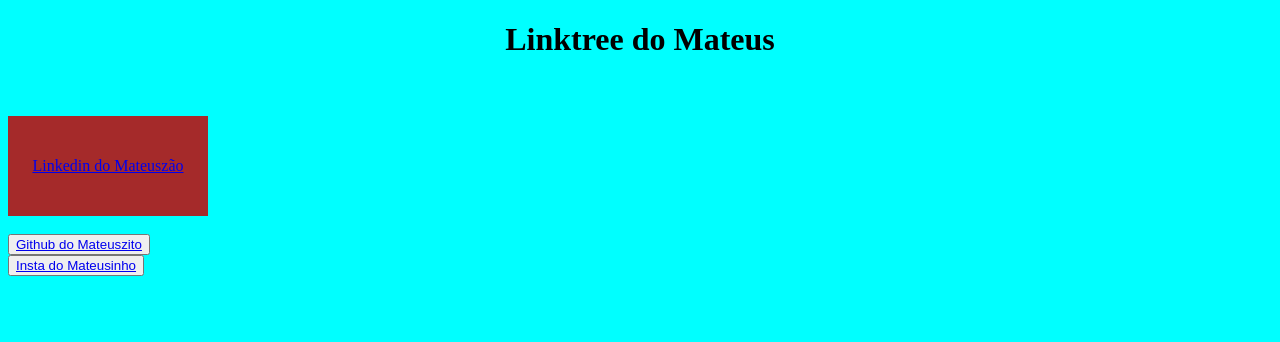
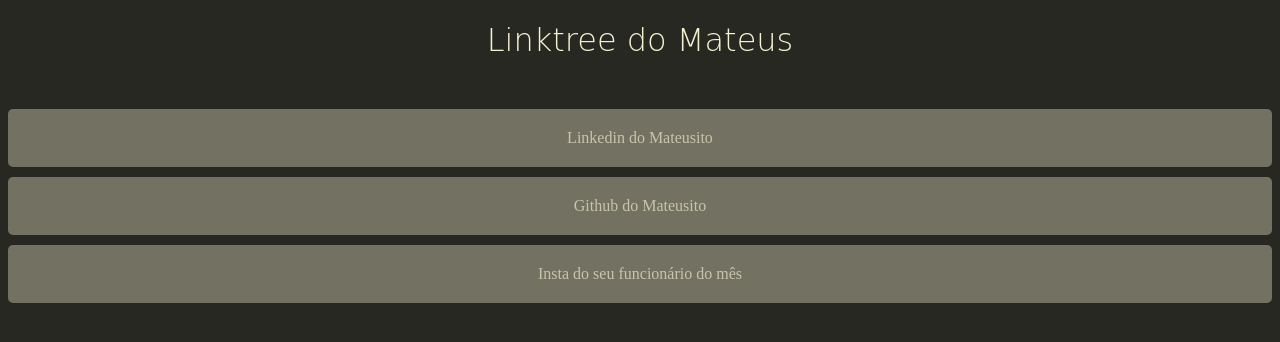
Before and after one commit to 3ateusferrari/LinkTree, a plain HTML site: page index.html in a window 1280 px wide. Drawn offline with Linux system fonts and the light colour scheme.

Commit message:
Mudança de cor e uso do target

```diff
--- a/index.html
+++ b/index.html
@@ -8,11 +8,14 @@
 </head>
 <body class="mudarCorDeFundo">
 
-    <h1 class="alinharMeio">Linktree do Mateus</h1>
+    <h1>Linktree do Mateus</h1>
     <br>
-    <br>
-        <div class="retangulo"><a href="https://www.linkedin.com/in/3ateusferrari/" target="_blank">Linkedin do Mateuszão</a></div><br>
-        <button><a href="https://github.com/3ateusferrari" target="_blank">Github do Mateuszito</a></button><br>
-        <button><a href="https://www.instagram.com/mateusferrariii/" target="_blank">Insta do Mateusinho</a></button>
+    <a href="https://www.linkedin.com/in/3ateusferrari/" class="blocoClicavel" target="_blank">Linkedin do Mateusito</a>
+
+    <a href="https://github.com/3ateusferrari" class="blocoClicavel" target="_blank">Github do Mateusito</a>
+
+    <a href="https://www.instagram.com/mateusferrariii/" class="blocoClicavel" target="_blank">Insta do seu funcionário do mês</a>
+
+
 </body>
 </html>
--- a/style.css
+++ b/style.css
@@ -1,20 +1,30 @@
-.alinharMeio {
+h1 {
     text-align: center;
+    font-family: cursive;
+    font-weight: 200;
+    color: #F5F2D0 ;
 }
 
 .mudarCorDeFundo {
-    background-color: aqua;
+    background-color: #282823;
 }
 
 .botoes {
     text-align: center;
 }
 
-.retangulo {
-    width: 200px;
-    height: 100px;
-    text-align: center;
-    line-height: 100px;
-    color: blueviolet;
-    background-color: brown;
-    text-align: center;}
+.blocoClicavel {
+    display: block; /* Faz o link preencher toda a largura do contêiner pai */
+    padding: 20px; /* Espaçamento interno para tornar o bloco maior */
+    margin: 10px 0; /* Margem externa para espaço entre elementos */
+    background-color: #737162; /* Cor de fundo */
+    color: #c8c5aa; /* Cor do texto */
+    text-align: center; /* Alinha o texto ao centro */
+    text-decoration: none; /* Remove o sublinhado do link */
+    border-radius: 5px; /* Bordas arredondadas */
+    transition: background-color 0.3s; /* Efeito suave ao mudar a cor de fundo */
+}
+
+.blocoClicavel:hover {
+    background-color: #45a049; /* Cor de fundo ao passar o mouse */
+}
```
